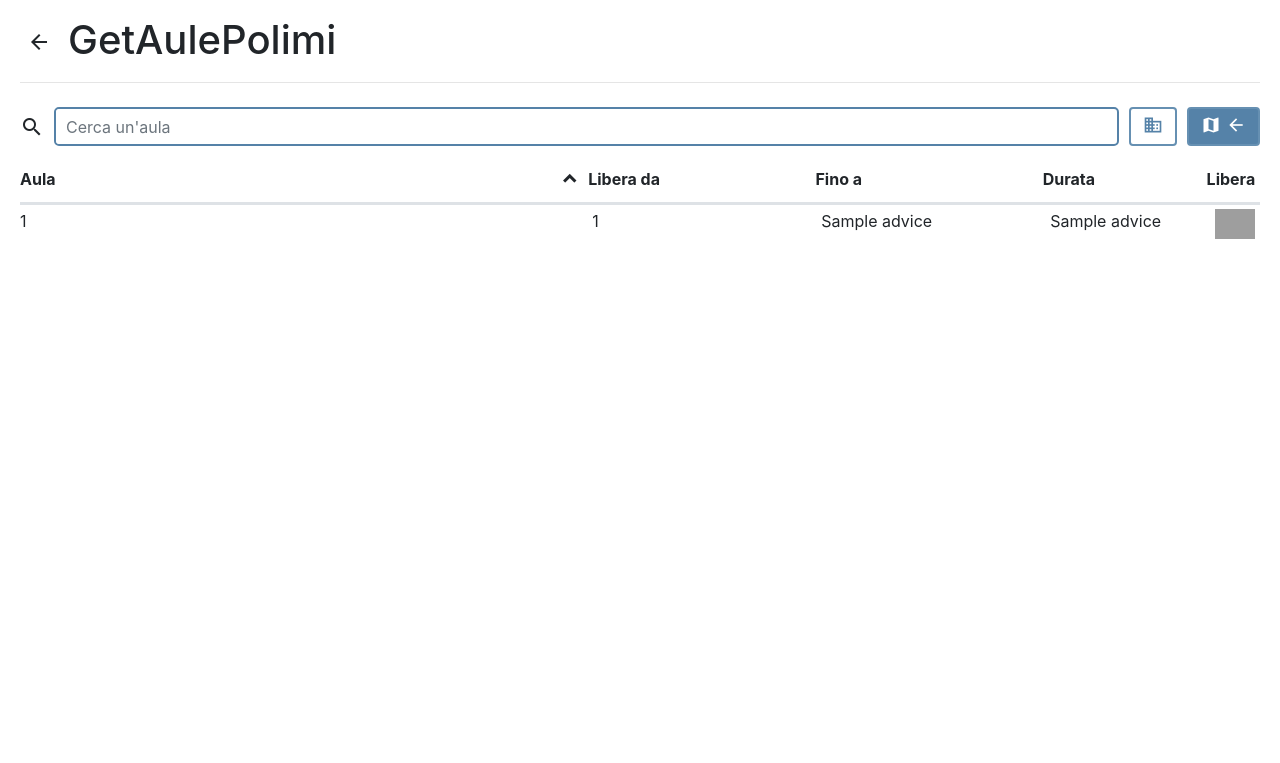
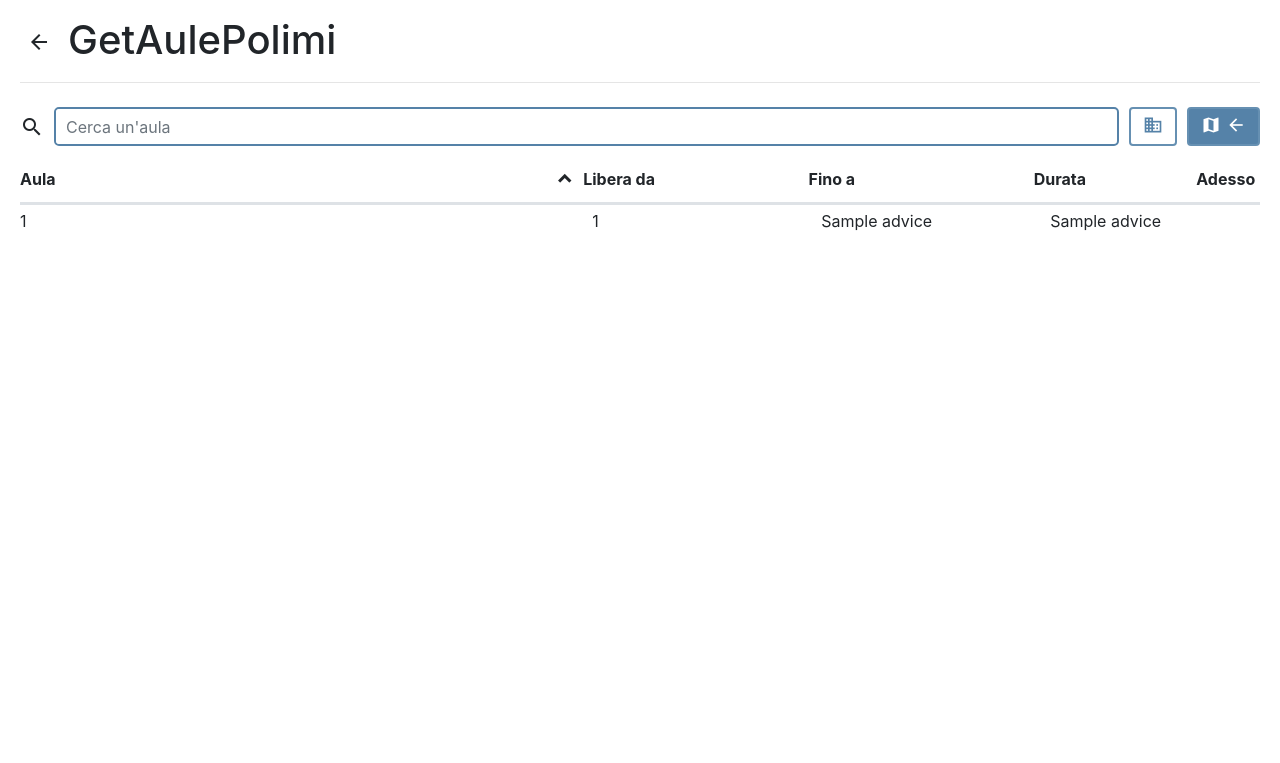
Before and after one commit to frephs/get-aule-polimi, a Flask app: template templates/results.html in a window 1280 px wide. Shown: the top 763 px of the page. Run offline with Flask 2, Linux system fonts and the light colour scheme; the template is opened without the code that fills it: most values are stand-ins (such as "Sample title", 1, 10 or a date in 2020); some libraries are stand-ins or nearby versions; grey boxes are pictures that could not be loaded.

Commit message:
Fixed loading issues

```diff
--- a/templates/results.html
+++ b/templates/results.html
@@ -49,7 +49,7 @@
                     <th scope="col" onclick="sort(1)">Libera da</th>
                     <th scope="col" onclick="sort(2)">Fino a</th>
                     <th scope="col" onclick="sort(3)">Durata</th>
-                    <th scope="col" >Libera</th>
+                    <th scope="col" >Adesso</th>
 
                 </tr>
                 </thead>
@@ -63,9 +63,11 @@
                     <td>{% print(x[2]) %}</td>
                     <td>
                          {%if x[3]%}
-                              <img src="https://vedetta.org/image-client/led.gif" alt="" width="40px">
+                              <img src="{{url_for('static', filename='img/led.gif')}}" alt="" width="40px">
+                              <script src="{{url_for('static', filename='scripts/results.js')}}" charset="utf-8"></script>
+
                          {%else%}
-                              <img src="https://upload.wikimedia.org/wikipedia/commons/8/89/HD_transparent_picture.png" alt="" width="40px">
+                              <img src="{{url_for('static', filename='img/placeholder.png')}}" alt="" width="40px">
                          {%endif%}
                     </td>
                 </tr>
```
Also changed, not shown: static/img/led.gif (added), static/img/placeholder.png (added).
